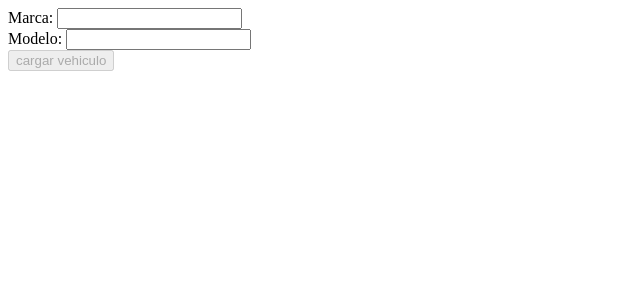
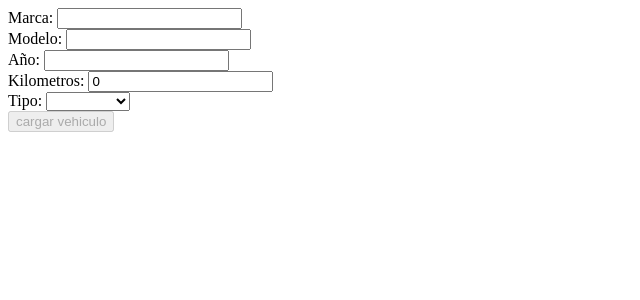
Before and after one commit to nachomonllor/segparc2511, an Angular app: page / in a window 1280 px wide. Shown: the top 300 px of the page, without its empty margins (0-640 px from the left). Built offline with nearby package versions, Linux system fonts and the light colour scheme.

Commit message:
agrego tipo

```diff
--- a/src/app/formcarga-vehiculo/formcarga-vehiculo.component.html
+++ b/src/app/formcarga-vehiculo/formcarga-vehiculo.component.html
@@ -13,6 +13,26 @@
         </div>
 
      <br>
+
+     Año:
+     <input type = "an" name = "an" [(ngModel)] = "vehi.an" #an = "ngModel" />
+
+      <br>
+
+      Kilometros:
+      <input type = "kilometros" name = "kilometros" [(ngModel)] = "vehi.kilometros" #kilometros = "ngModel" />
+
+       <br>
+
+       Tipo:
+       <select name = "selecttipo" class="form-control" id="exampleFormControlSelect1" required [(ngModel)] = "vehi.tipo">
+            <option>auto</option>
+            <option>camioneta</option>
+            <option>camion</option>
+        </select>
+
+
+    <br>
     <button type="submit" name ="submit" class="btn btn-success" (click) = "validar()" [disabled]="!formcargaVehiculo.form.valid"  >cargar vehiculo</button>
 
 
--- a/src/app/modelos/vehiculo.ts
+++ b/src/app/modelos/vehiculo.ts
@@ -4,15 +4,15 @@ import { Tipo } from './tipo';
 export class vehiculo {
     marca:string;
     modelo:string;
-    año:string;
+    an:string;
     kilometros:number;
     tipo:Tipo;
     foto:string
 
-    constructor(marca:string, modelo:string, año:string, kilometros:number, tipo:Tipo, foto:string) {
+    constructor(marca:string, modelo:string, an:string, kilometros:number, tipo:Tipo, foto:string) {
         this.marca = marca;
         this.modelo = modelo;
-        this.año = año;
+        this.an = an;
         this.kilometros = kilometros;
         this.tipo = tipo;
         this.foto = foto;
```
